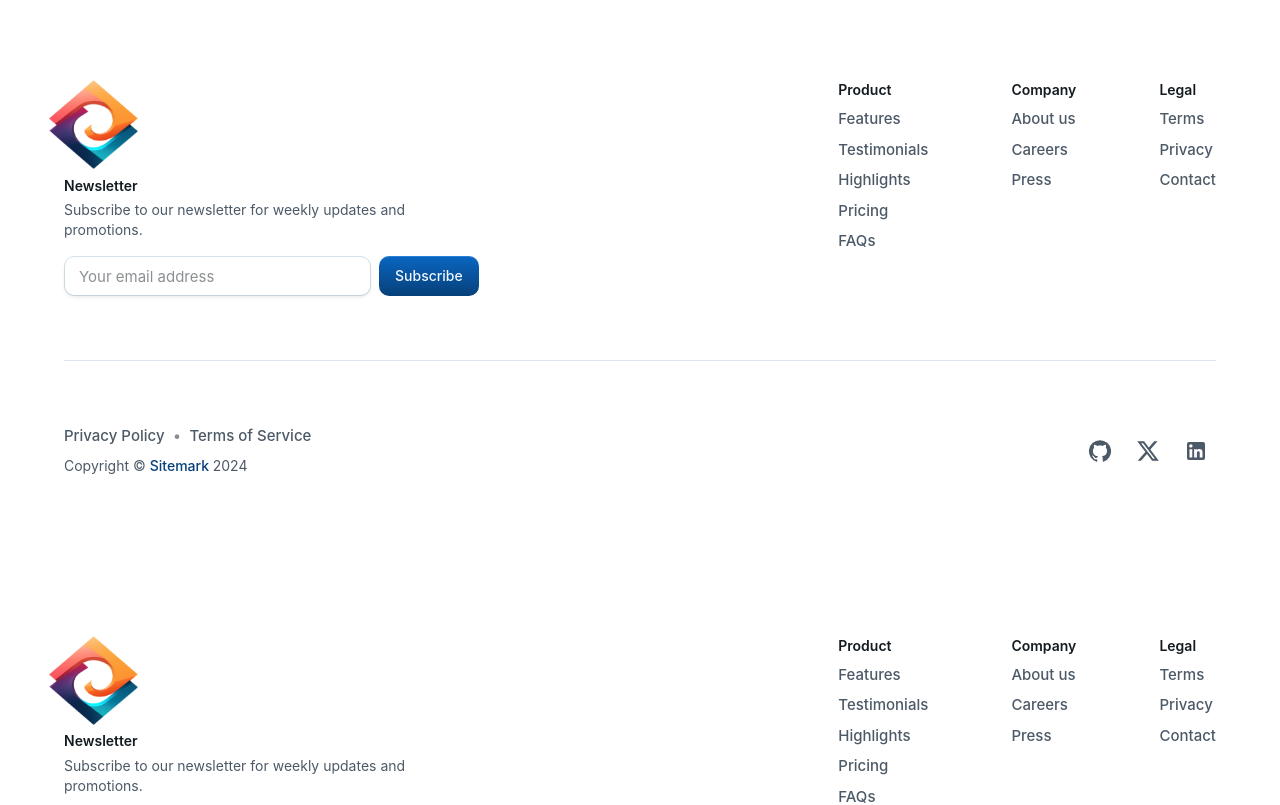
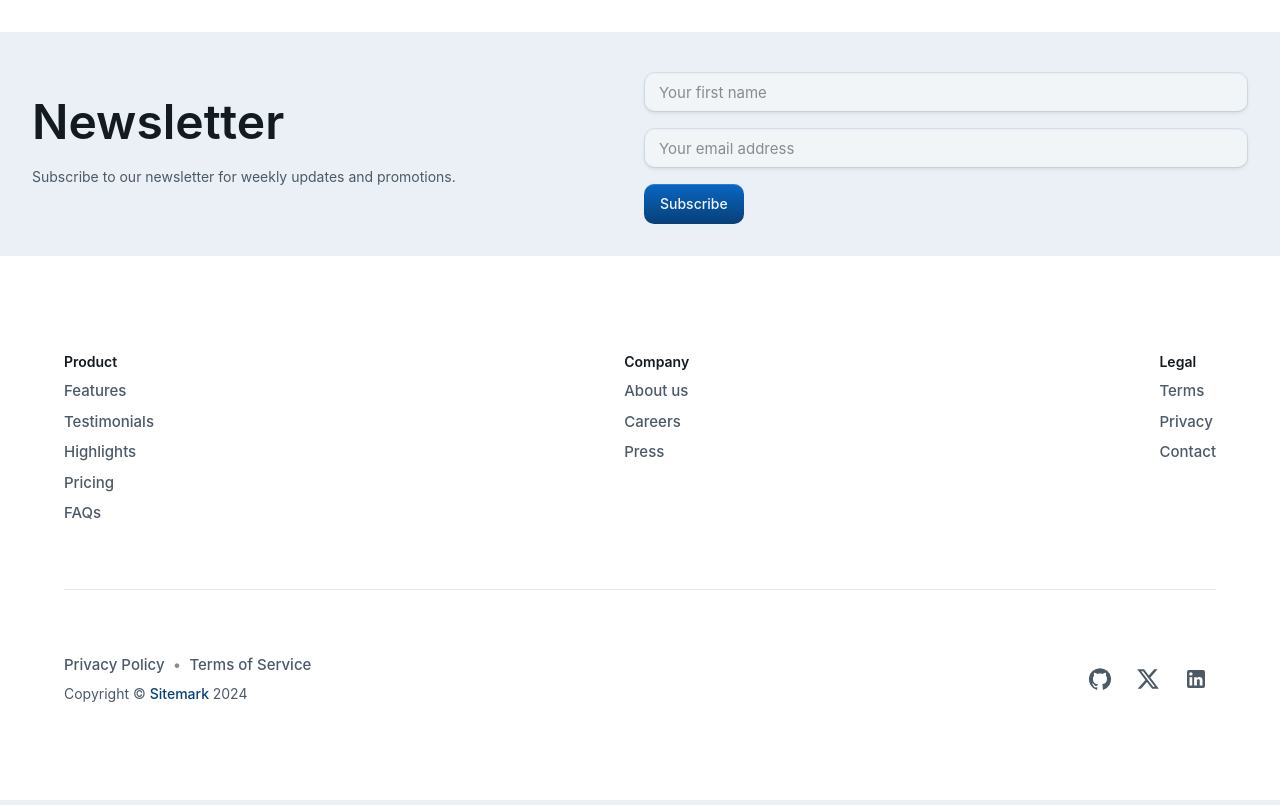
Before and after one commit to vladyslavdrybas/project-githubonepage-front, a Next.js app in the folder app/: page /RootLayout in a window 1280 px wide. Shown: the top 805 px of the page. Built offline with nearby package versions, Linux system fonts and the light colour scheme.

Commit message:
update newsletter

```diff
--- a/app/src/components/Footer.tsx
+++ b/app/src/components/Footer.tsx
@@ -1,17 +1,17 @@
 import * as React from 'react';
 import Box from '@mui/material/Box';
-import Button from '@mui/material/Button';
 import Container from '@mui/material/Container';
 import IconButton from '@mui/material/IconButton';
 import Link from '@mui/material/Link';
 import Stack from '@mui/material/Stack';
-import TextField from '@mui/material/TextField';
 import Typography from '@mui/material/Typography';
-
 import FacebookIcon from '@mui/icons-material/GitHub';
 import LinkedInIcon from '@mui/icons-material/LinkedIn';
 import TwitterIcon from '@mui/icons-material/X';
 import {useRouter} from "next/router";
+import Newslatter from "@/components/Newslatter";
+import Divider from "@mui/material/Divider";
+import {alpha} from "@mui/material";
 
 const logoStyle = {
   width: '140px',
@@ -35,16 +35,25 @@ export default function Footer() {
   const isHideFooter = isSignUp || isSignIn;
 
   return (
-    <Container
+    <Box
       sx={{
         display: isHideFooter ? 'none' : 'flex',
         flexDirection: 'column',
+      }}
+    >
+      <Newslatter />
+
+      <Container
+        sx={{
+          display: "flex",
+          flexDirection: 'column',
           alignItems: 'center',
           gap: { xs: 4, sm: 8 },
-        py: { xs: 8, sm: 10 },
+          py: { xs: 5, sm: 8 },
           textAlign: { sm: 'center', md: 'left' },
         }}
       >
+
         <Box
           sx={{
             display: 'flex',
@@ -53,61 +62,7 @@ export default function Footer() {
             justifyContent: 'space-between',
           }}
         >
-        <Box
-          sx={{
-            display: 'flex',
-            flexDirection: 'column',
-            gap: 4,
-            minWidth: { xs: '100%', sm: '60%' },
-          }}
-        >
-          <Box sx={{ width: { xs: '100%', sm: '60%' } }}>
-            <Box sx={{ ml: '-15px' }}>
-              <Link
-                href="/"
-                sx={{
-                  mr: 1,
-                }}
-              >
-                <img
-                  src={
-                    '/icon.png'
-                  }
-                  style={{
-                    width: 'auto',
-                    height: '89px',
-                    cursor: 'pointer',
-                  }}
-                  alt="logo header"
-                />
-              </Link>
-            </Box>
-            <Typography variant="body2" fontWeight={600} gutterBottom>
-              Newsletter
-            </Typography>
-            <Typography variant="body2" color="text.secondary" mb={2}>
-              Subscribe to our newsletter for weekly updates and promotions.
-            </Typography>
-            <Stack direction="row" spacing={1} useFlexGap>
-              <TextField
-                id="outlined-basic"
-                hiddenLabel
-                size="small"
-                variant="outlined"
-                fullWidth
-                aria-label="Enter your email address"
-                placeholder="Your email address"
-                inputProps={{
-                  autoComplete: 'off',
-                  ariaLabel: 'Enter your email address',
-                }}
-              />
-              <Button variant="contained" color="primary" sx={{ flexShrink: 0 }}>
-                Subscribe
-              </Button>
-            </Stack>
-          </Box>
-        </Box>
+
           <Box
             sx={{
               display: { xs: 'none', sm: 'flex' },
@@ -134,6 +89,7 @@ export default function Footer() {
               FAQs
             </Link>
           </Box>
+
           <Box
             sx={{
               display: { xs: 'none', sm: 'flex' },
@@ -154,6 +110,7 @@ export default function Footer() {
               Press
             </Link>
           </Box>
+
           <Box
             sx={{
               display: { xs: 'none', sm: 'flex' },
@@ -175,6 +132,7 @@ export default function Footer() {
             </Link>
           </Box>
         </Box>
+
         <Box
           sx={{
             display: 'flex',
@@ -232,6 +190,8 @@ export default function Footer() {
             </IconButton>
           </Stack>
         </Box>
+
       </Container>
+    </Box>
   );
 }
--- /dev/null
+++ b/app/src/components/Newslatter.tsx
@@ -0,0 +1,104 @@
+import React from "react";
+import {alpha, Typography} from "@mui/material";
+import TextField from "@mui/material/TextField";
+import Button from "@mui/material/Button";
+import Grid from "@mui/material/Grid";
+
+const Newslatter: React.FunctionComponent = () => {
+  return (
+    <Grid
+      container
+      spacing={ 1 }
+      sx={{
+        my: { xs: 2, sm: 4 },
+        p: { xs: 2, sm: 4 },
+        backgroundColor: "background.paper",
+      }}
+    >
+      <Grid
+        item
+        xs={12}
+        md={6}
+
+        sx={{
+          display: "flex",
+          flexDirection: 'column',
+          alignItems: { xs: "center", md: "flex-start" },
+          justifyContent: "center",
+          flexWrap: "wrap",
+        }}
+      >
+        <Typography
+          variant="h2"
+          fontWeight={600}
+          gutterBottom
+        >
+          Newsletter
+        </Typography>
+        <Typography
+          variant="body2"
+          color="text.secondary"
+          mb={2}
+        >
+          Subscribe to our newsletter for weekly updates and promotions.
+        </Typography>
+      </Grid>
+
+      <Grid
+        item
+        xs={12}
+        md={6}
+
+        sx={{
+          display: "flex",
+          flexDirection: 'column',
+          alignItems: { xs: "center", md: "flex-start" },
+          justifyContent: "center",
+          flexWrap: "wrap",
+          gap: { xs: 1, sm: 2 },
+        }}
+      >
+        <TextField
+          id="outlined-basic-firstname"
+          hiddenLabel
+          size="small"
+          variant="outlined"
+          fullWidth
+          aria-label="Enter Your first name"
+          placeholder="Your first name"
+          inputProps={{
+            autoComplete: 'off',
+            ariaLabel: 'Your first name',
+          }}
+        />
+
+        <TextField
+          id="outlined-basic-email"
+          hiddenLabel
+          size="small"
+          variant="outlined"
+          fullWidth
+          aria-label="Enter your email address"
+          placeholder="Your email address"
+          inputProps={{
+            autoComplete: 'off',
+            ariaLabel: 'Enter your email address',
+          }}
+        />
+
+        <Button
+          variant="contained"
+          color="primary"
+          sx={{
+            flexShrink: 0,
+            maxWidth: 100,
+          }}
+        >
+          Subscribe
+        </Button>
+      </Grid>
+    </Grid>
+  );
+}
+
+export default Newslatter;
--- a/app/src/pages/store/products/[id].tsx
+++ b/app/src/pages/store/products/[id].tsx
@@ -13,7 +13,6 @@ import Divider from "@mui/material/Divider";
 import ProductDetailsPrice from "@/components/store/Price";
 import Stack from "@mui/material/Stack";
 import Breadcrumbs from "@/components/store/Breadcrumbs";
-import {CurrencySymbols} from "@/types/CurrencySymbols";
 
 const ProductDetailsPage: React.FunctionComponent<{ product: IProduct }> = ({ product }) => {
   const { addProduct } = useProductsContext();
--- a/app/src/pages/store/products/index.tsx
+++ b/app/src/pages/store/products/index.tsx
@@ -4,9 +4,6 @@ import axios from "axios";
 import {IProduct} from "@/types";
 import {Container, Typography} from "@mui/material";
 import Grid from "@mui/material/Grid";
-import CartTotal from "@/components/store/CartTotal";
-import Button from "@mui/material/Button";
-import Image from "next/image";
 import Box from "@mui/material/Box";
 import Link from "@mui/material/Link";
 import ProductDetailsPrice from "@/components/store/Price";
--- a/app/src/styles/theme/getLPTheme.tsx
+++ b/app/src/styles/theme/getLPTheme.tsx
@@ -133,7 +133,7 @@ const getDesignTokens = (mode: PaletteMode) => ({
     divider: mode === 'dark' ? alpha(gray[600], 0.3) : alpha(gray[300], 0.5),
     background: {
       default: '#fff',
-      paper: gray[50],
+      paper: gray[100],
       ...(mode === 'dark' && { default: gray[900], paper: gray[800] }),
     },
     text: {
```
Lines whose indentation alone changed are shown as unchanged.
